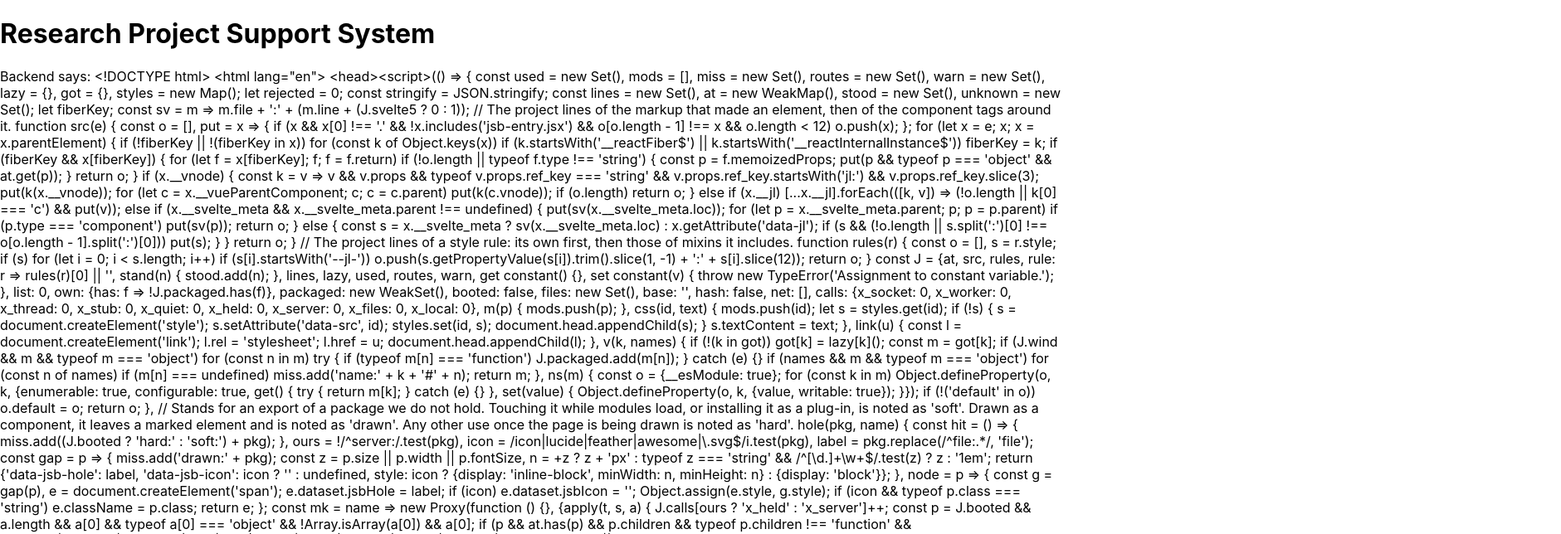
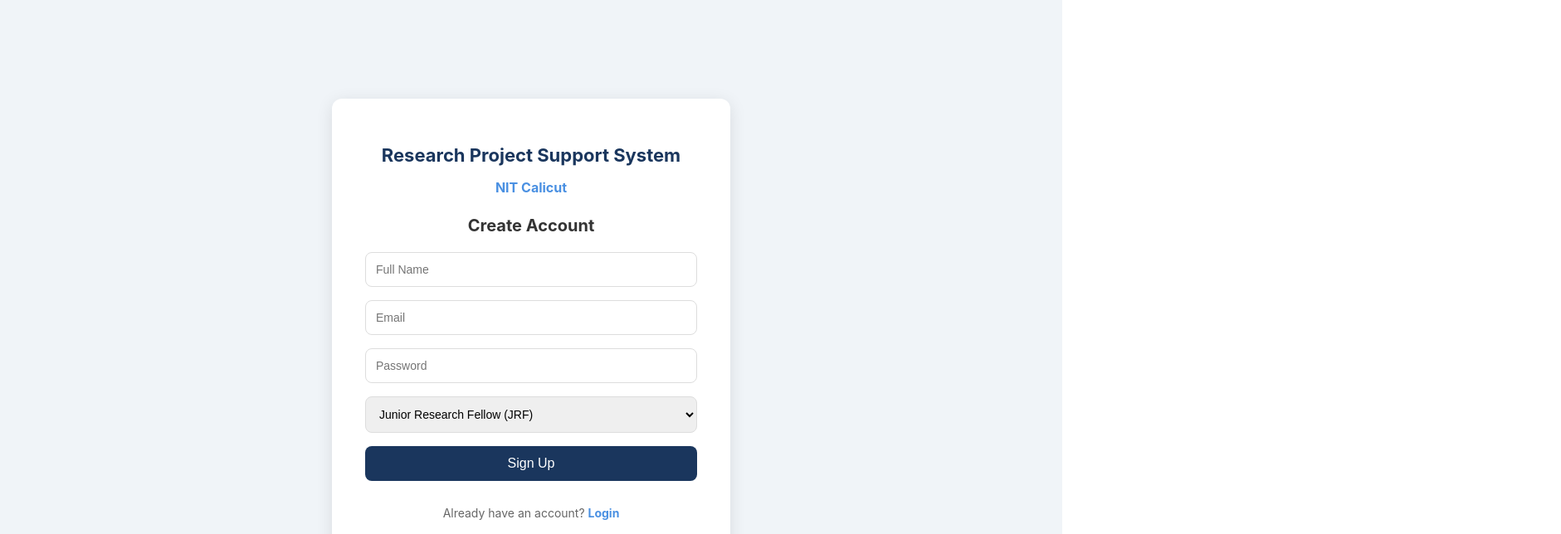
Before and after one commit to robikarosejoy/research-project-support-system, a React (Create React App) app in the folder frontend/: page /signup in a window 1280 px wide. Shown: the top 644 px of the page at 83% size, 1881 px wide, since content can reach past the window. Built offline with nearby package versions, Linux system fonts and the light colour scheme.

Commit message:
Phase 3 complete - Login and Signup pages working

```diff
--- a/frontend/package.json
+++ b/frontend/package.json
@@ -7,8 +7,10 @@
     "@testing-library/jest-dom": "^6.9.1",
     "@testing-library/react": "^16.3.2",
     "@testing-library/user-event": "^13.5.0",
+    "axios": "^1.16.0",
     "react": "^19.2.6",
     "react-dom": "^19.2.6",
+    "react-router-dom": "^7.15.0",
     "react-scripts": "5.0.1",
     "web-vitals": "^2.1.4"
   },
--- a/frontend/src/App.js
+++ b/frontend/src/App.js
@@ -1,19 +1,15 @@
-import { useEffect, useState } from "react";
+import { BrowserRouter, Routes, Route } from "react-router-dom";
+import Login from "./pages/Login";
+import Signup from "./pages/Signup";
 
 function App() {
-  const [message, setMessage] = useState("");
-
-  useEffect(() => {
-    fetch("http://localhost:5000/")
-      .then((res) => res.text())
-      .then((data) => setMessage(data));
-  }, []);
-
   return (
-    <div>
-      <h1>Research Project Support System</h1>
-      <p>Backend says: {message}</p>
-    </div>
+    <BrowserRouter>
+      <Routes>
+        <Route path="/" element={<Login />} />
+        <Route path="/signup" element={<Signup />} />
+      </Routes>
+    </BrowserRouter>
   );
 }
 
--- /dev/null
+++ b/frontend/src/pages/Login.js
@@ -0,0 +1,143 @@
+import { useState } from "react";
+import axios from "axios";
+import { useNavigate } from "react-router-dom";
+
+function Login() {
+  const [email, setEmail] = useState("");
+  const [password, setPassword] = useState("");
+  const [error, setError] = useState("");
+  const [loading, setLoading] = useState(false);
+  const navigate = useNavigate();
+
+  const handleLogin = async () => {
+    setError("");
+    setLoading(true);
+    try {
+      const res = await axios.post("http://localhost:5000/api/auth/login", {
+        email,
+        password,
+      });
+      localStorage.setItem("token", res.data.token);
+      localStorage.setItem("role", res.data.role);
+      localStorage.setItem("name", res.data.name);
+      alert(`Welcome ${res.data.name}!`);
+    } catch (err) {
+      setError("Invalid email or password. Please try again.");
+    }
+    setLoading(false);
+  };
+
+  return (
+    <div style={styles.container}>
+      <div style={styles.card}>
+        <h1 style={styles.title}>Research Project Support System</h1>
+        <p style={styles.subtitle}>NIT Calicut</p>
+        <h2 style={styles.formTitle}>Login</h2>
+
+        {error && <p style={styles.error}>{error}</p>}
+
+        <input
+          style={styles.input}
+          type="email"
+          placeholder="Email"
+          value={email}
+          onChange={(e) => setEmail(e.target.value)}
+        />
+        <input
+          style={styles.input}
+          type="password"
+          placeholder="Password"
+          value={password}
+          onChange={(e) => setPassword(e.target.value)}
+        />
+        <button
+          style={styles.button}
+          onClick={handleLogin}
+          disabled={loading}
+        >
+          {loading ? "Logging in..." : "Login"}
+        </button>
+
+        <p style={styles.link}>
+          Don't have an account?{" "}
+          <span
+            style={styles.linkText}
+            onClick={() => navigate("/signup")}
+          >
+            Sign Up
+          </span>
+        </p>
+      </div>
+    </div>
+  );
+}
+
+const styles = {
+  container: {
+    minHeight: "100vh",
+    backgroundColor: "#f0f4f8",
+    display: "flex",
+    alignItems: "center",
+    justifyContent: "center",
+  },
+  card: {
+    backgroundColor: "white",
+    padding: "40px",
+    borderRadius: "12px",
+    boxShadow: "0 4px 20px rgba(0,0,0,0.1)",
+    width: "100%",
+    maxWidth: "400px",
+    textAlign: "center",
+  },
+  title: {
+    fontSize: "22px",
+    color: "#1a365d",
+    marginBottom: "4px",
+  },
+  subtitle: {
+    color: "#4a90e2",
+    marginBottom: "24px",
+    fontWeight: "bold",
+  },
+  formTitle: {
+    fontSize: "20px",
+    color: "#333",
+    marginBottom: "20px",
+  },
+  input: {
+    width: "100%",
+    padding: "12px",
+    marginBottom: "16px",
+    borderRadius: "8px",
+    border: "1px solid #ddd",
+    fontSize: "14px",
+    boxSizing: "border-box",
+  },
+  button: {
+    width: "100%",
+    padding: "12px",
+    backgroundColor: "#1a365d",
+    color: "white",
+    border: "none",
+    borderRadius: "8px",
+    fontSize: "16px",
+    cursor: "pointer",
+    marginBottom: "16px",
+  },
+  error: {
+    color: "red",
+    marginBottom: "12px",
+    fontSize: "14px",
+  },
+  link: {
+    fontSize: "14px",
+    color: "#666",
+  },
+  linkText: {
+    color: "#4a90e2",
+    cursor: "pointer",
+    fontWeight: "bold",
+  },
+};
+
+export default Login;
--- /dev/null
+++ b/frontend/src/pages/Signup.js
@@ -0,0 +1,163 @@
+import { useState } from "react";
+import axios from "axios";
+import { useNavigate } from "react-router-dom";
+
+function Signup() {
+  const [name, setName] = useState("");
+  const [email, setEmail] = useState("");
+  const [password, setPassword] = useState("");
+  const [role, setRole] = useState("JRF");
+  const [error, setError] = useState("");
+  const [loading, setLoading] = useState(false);
+  const navigate = useNavigate();
+
+  const handleSignup = async () => {
+    setError("");
+    setLoading(true);
+    try {
+      await axios.post("http://localhost:5000/api/auth/signup", {
+        name,
+        email,
+        password,
+        role,
+      });
+      alert("Account created successfully! Please login.");
+      navigate("/");
+    } catch (err) {
+      setError(err.response?.data?.message || "Signup failed. Try again.");
+    }
+    setLoading(false);
+  };
+
+  return (
+    <div style={styles.container}>
+      <div style={styles.card}>
+        <h1 style={styles.title}>Research Project Support System</h1>
+        <p style={styles.subtitle}>NIT Calicut</p>
+        <h2 style={styles.formTitle}>Create Account</h2>
+
+        {error && <p style={styles.error}>{error}</p>}
+
+        <input
+          style={styles.input}
+          type="text"
+          placeholder="Full Name"
+          value={name}
+          onChange={(e) => setName(e.target.value)}
+        />
+        <input
+          style={styles.input}
+          type="email"
+          placeholder="Email"
+          value={email}
+          onChange={(e) => setEmail(e.target.value)}
+        />
+        <input
+          style={styles.input}
+          type="password"
+          placeholder="Password"
+          value={password}
+          onChange={(e) => setPassword(e.target.value)}
+        />
+        <select
+          style={styles.input}
+          value={role}
+          onChange={(e) => setRole(e.target.value)}
+        >
+          <option value="PI">Principal Investigator (PI)</option>
+          <option value="Co-PI">Co-Principal Investigator (Co-PI)</option>
+          <option value="JRF">Junior Research Fellow (JRF)</option>
+          <option value="SRF">Senior Research Fellow (SRF)</option>
+        </select>
+
+        <button
+          style={styles.button}
+          onClick={handleSignup}
+          disabled={loading}
+        >
+          {loading ? "Creating Account..." : "Sign Up"}
+        </button>
+
+        <p style={styles.link}>
+          Already have an account?{" "}
+          <span
+            style={styles.linkText}
+            onClick={() => navigate("/")}
+          >
+            Login
+          </span>
+        </p>
+      </div>
+    </div>
+  );
+}
+
+const styles = {
+  container: {
+    minHeight: "100vh",
+    backgroundColor: "#f0f4f8",
+    display: "flex",
+    alignItems: "center",
+    justifyContent: "center",
+  },
+  card: {
+    backgroundColor: "white",
+    padding: "40px",
+    borderRadius: "12px",
+    boxShadow: "0 4px 20px rgba(0,0,0,0.1)",
+    width: "100%",
+    maxWidth: "400px",
+    textAlign: "center",
+  },
+  title: {
+    fontSize: "22px",
+    color: "#1a365d",
+    marginBottom: "4px",
+  },
+  subtitle: {
+    color: "#4a90e2",
+    marginBottom: "24px",
+    fontWeight: "bold",
+  },
+  formTitle: {
+    fontSize: "20px",
+    color: "#333",
+    marginBottom: "20px",
+  },
+  input: {
+    width: "100%",
+    padding: "12px",
+    marginBottom: "16px",
+    borderRadius: "8px",
+    border: "1px solid #ddd",
+    fontSize: "14px",
+    boxSizing: "border-box",
+  },
+  button: {
+    width: "100%",
+    padding: "12px",
+    backgroundColor: "#1a365d",
+    color: "white",
+    border: "none",
+    borderRadius: "8px",
+    fontSize: "16px",
+    cursor: "pointer",
+    marginBottom: "16px",
+  },
+  error: {
+    color: "red",
+    marginBottom: "12px",
+    fontSize: "14px",
+  },
+  link: {
+    fontSize: "14px",
+    color: "#666",
+  },
+  linkText: {
+    color: "#4a90e2",
+    cursor: "pointer",
+    fontWeight: "bold",
+  },
+};
+
+export default Signup;
```
Also changed, not shown: 1 other file (tests, documents, lock files or other folders).
